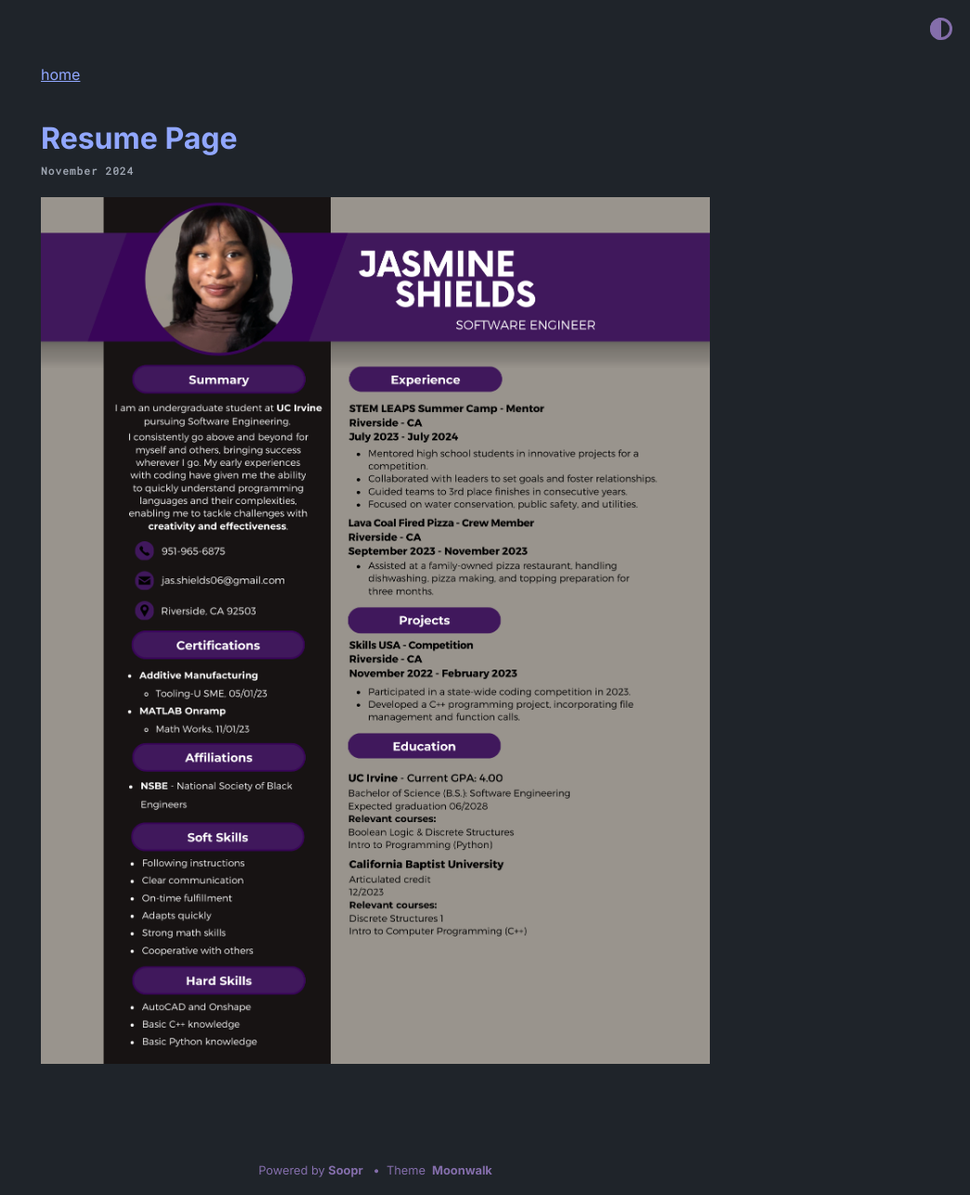
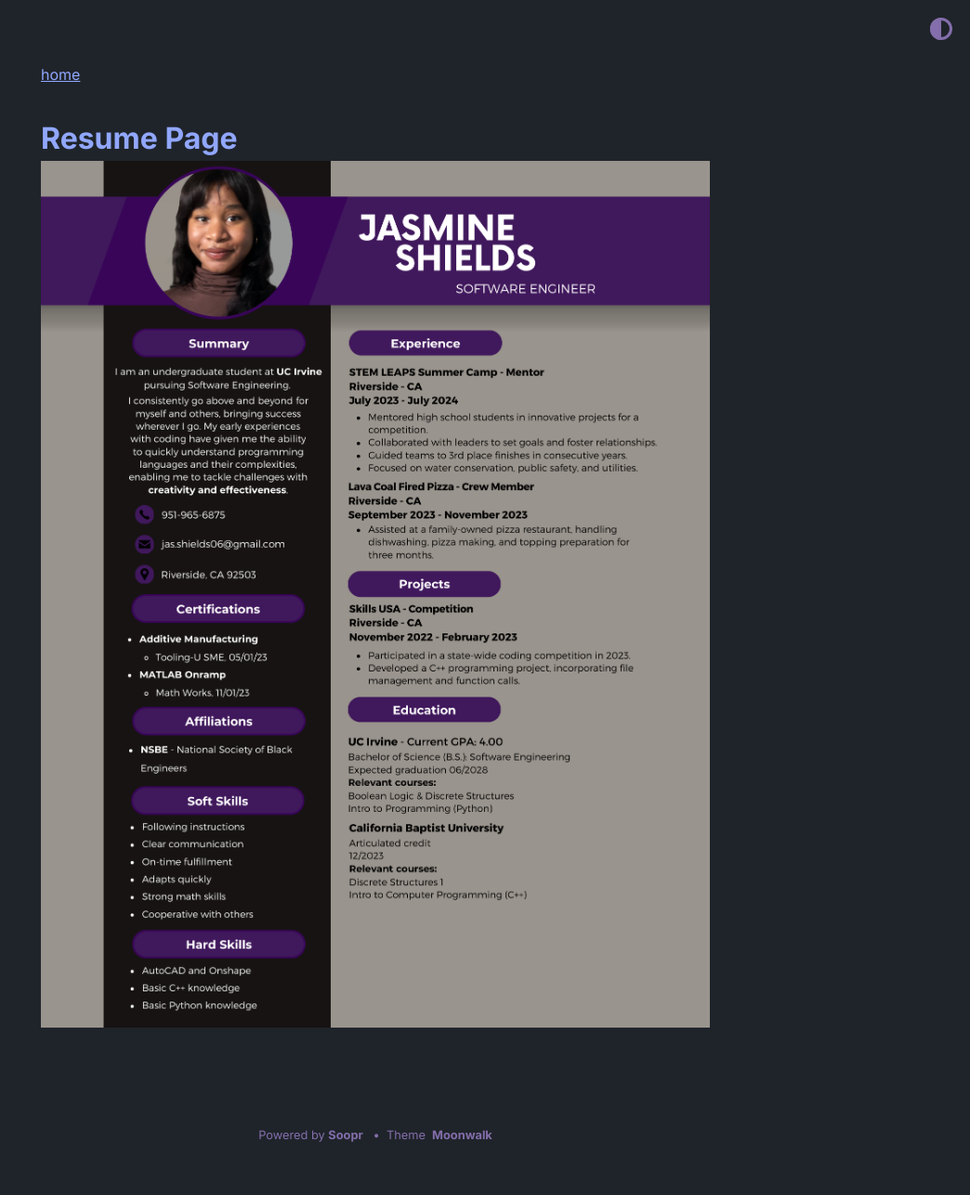
Before and after one commit to jshields06/jshields06.github.io, a Jekyll site: the page built from _posts/2024-11-15-resume-page.md, in a window 1280 px wide. Shown: the whole page at 93% size, without its empty margins (236-1280 px from the left). Built offline with Jekyll 4.4.1, drawn with Linux system fonts in a browser that asks for light colours; after the commit the page ends 1246 px from its top, so only the background shows below that.

Commit message:
remove date

```diff
--- a/_includes/date_and_social_share.html
+++ b/_includes/date_and_social_share.html
@@ -2,9 +2,7 @@
     {% if page.author %}
     <span class="text-upcase">{{ page.author }}</span> /
     {% endif %}
-    {% if page.date %}
-    <span class="text-upcase">{{ page.date | date: "%B %Y"}}</span>
-    {% endif %}
+
 
     {% if site.theme_config.show_reading_time == true %}
     {% capture words %}
```
